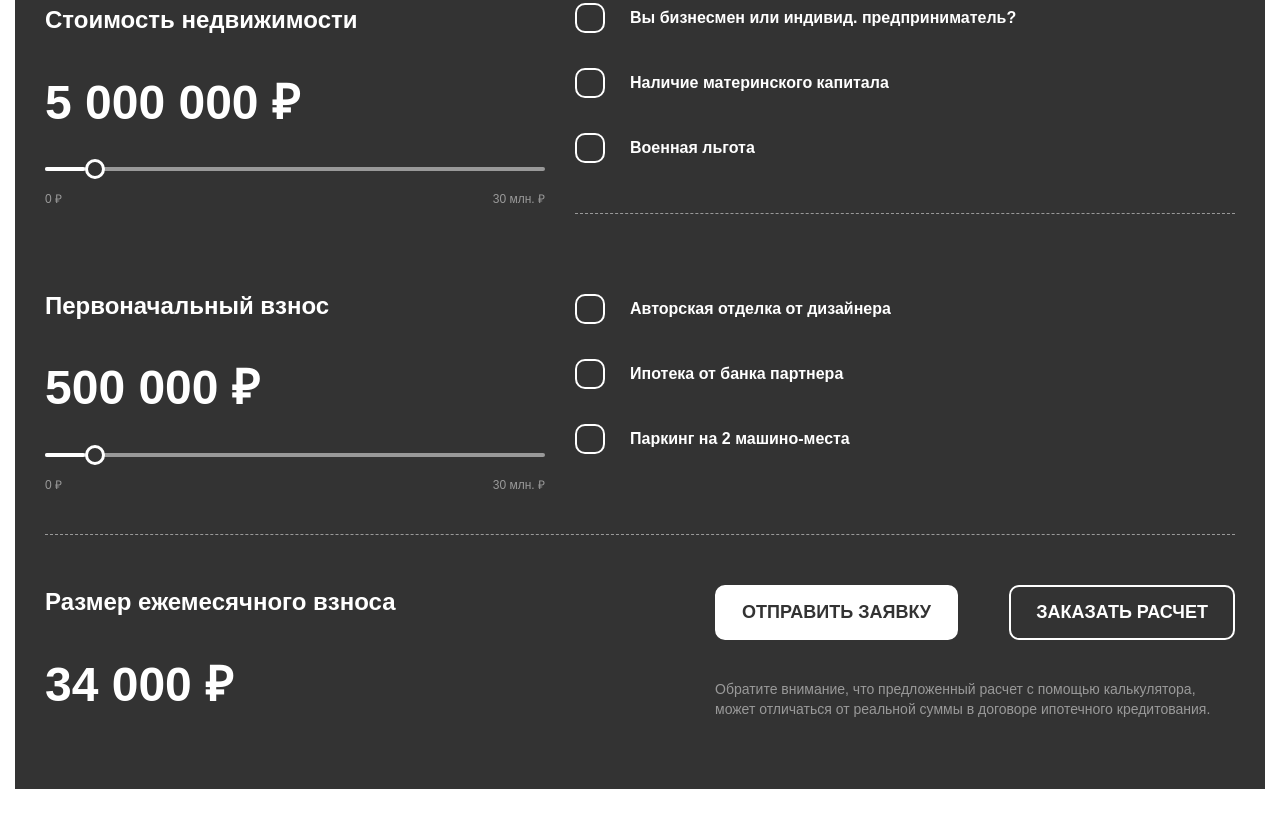
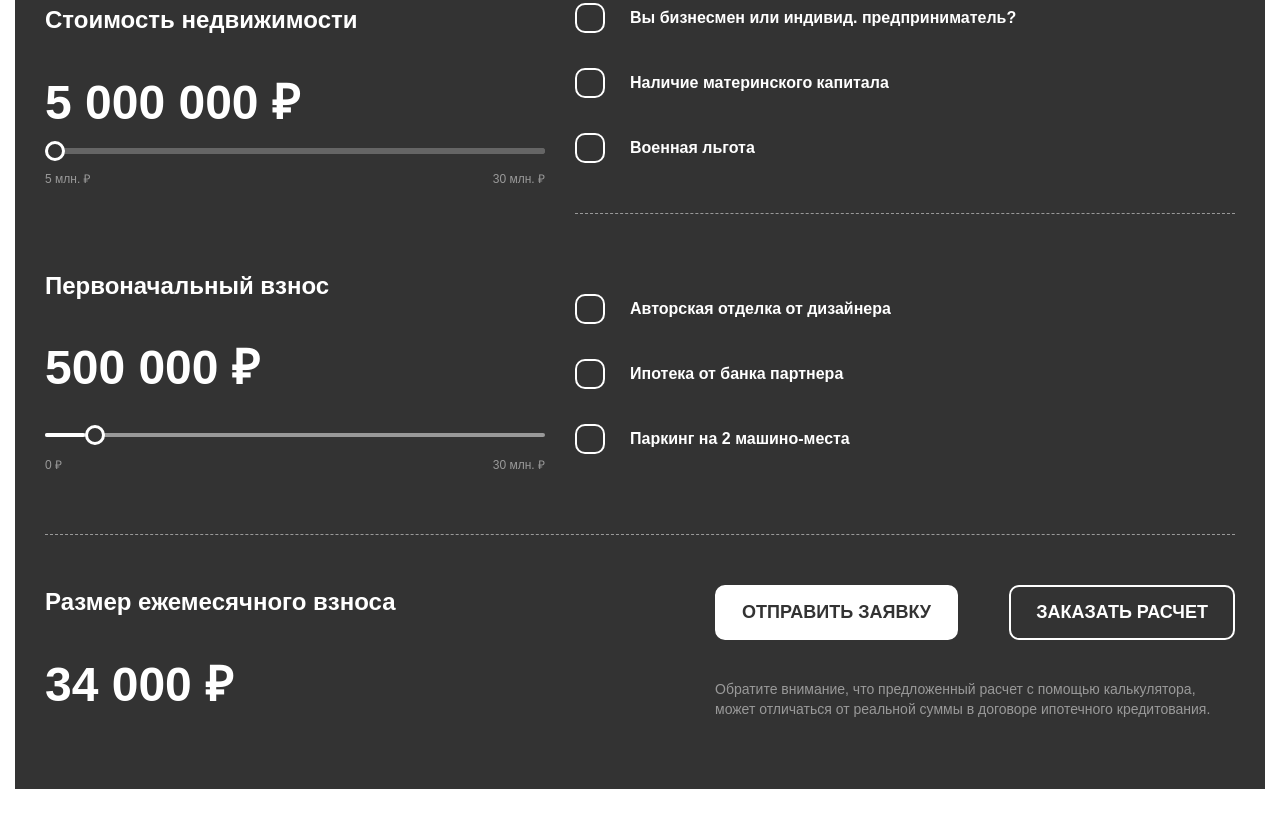
Before and after one commit to fakeryrelay/buildingCompany, a website: page src/index.html in a window 1280 px wide. Shown: the part 3830-4658 px from the top of the page. Drawn offline with nearby package versions, Linux system fonts and the light colour scheme; files that its build step writes are made by us from their sources.

Commit message:
Update styles

```diff
--- a/src/assets/js/app.js
+++ b/src/assets/js/app.js
@@ -1 +1,23 @@
-console.log('file 1');
+(function() {
+	let slider = document.querySelector('.range')
+	let sliderActiveDOMElement = document.querySelector('.range__active')
+	let output = document.querySelector('.calc-num')
+	output.innerHTML = '5 000 000' // Display the default slider value
+
+	// Update the current slider value (each time you drag the slider handle)
+	slider.oninput = function() {
+	let sliderValue = this.value
+	let percentage = (sliderValue * (100 / (this.max - this.min))).toFixed(2)
+
+	console.log(percentage)
+	if (percentage < 50) {
+		let bigger = parseFloat(percentage) + 1
+		sliderActiveDOMElement.style.width = bigger + '%'
+		console.log(bigger + '%')
+	} else {
+		sliderActiveDOMElement.style.width = percentage + '%'
+	}
+	// sliderActiveDOMElement.style.width = percentage + '%'
+	output.innerHTML = (5000000 + (100000 * sliderValue)).toLocaleString('ru-RU')
+}
+}())
--- a/src/assets/scss/blocks/calc.scss
+++ b/src/assets/scss/blocks/calc.scss
@@ -133,6 +133,7 @@
 }
 
 .calc__line-footer {
+	margin-top: 1rem;
 	display: flex;
 	justify-content: space-between;
 
--- /dev/null
+++ b/src/assets/scss/blocks/range.scss
@@ -0,0 +1,65 @@
+.range__content {
+	height: 24px;
+	position: relative;
+}
+
+.range {
+	width: calc(100%);
+	-webkit-appearance: none;
+	-moz-appearance: none;
+	appearance: none;
+	outline: none;
+	height: 6px;
+	border-radius: 5px;
+	position: relative;
+	background-color: rgba(255, 255, 255, 0.5)
+}
+
+input[type="range" i] {
+	margin: 0;
+}
+
+.range__active {
+	display: block;
+	width: 0%;
+	height: 6px;
+
+	border-radius: 5px;
+	background-color: #fff;
+
+	position: absolute;
+	left: 0;
+	top: 50%;
+	z-index: 10;
+	pointer-events: none;
+}
+
+.range::-webkit-slider-runnable-track {
+	height: 6px;
+	background-color: rgba(51, 51, 51, 0.5);
+	border-radius: 5px;
+}
+
+.range::-webkit-slider-thumb {
+	background: #333;
+	cursor: pointer;
+	width:20px;
+	height: 20px;
+
+	border: 3px solid #fff;
+	border-radius: 50%;
+	-webkit-appearance: none;
+	margin-top: -7px;
+
+	position: relative;
+	z-index: 100;
+}
+
+.range::-webkit-slider-thumb:hover {
+	background-color: #333;
+}
+
+.range::-moz-range-track {
+	height: 7px;
+	background-color: blue;
+}
--- a/src/assets/scss/style.scss
+++ b/src/assets/scss/style.scss
@@ -51,6 +51,7 @@ body {
 @import "blocks/products";
 @import "blocks/partners";
 @import "blocks/calc";
+@import "blocks/range";
 @import "blocks/plan";
 @import "blocks/news";
 @import "blocks/footer";
--- a/src/index.html
+++ b/src/index.html
@@ -302,13 +302,14 @@ title: Строительная компания
 				<div class="calc__item  calc__item--slider">
 					<div class="calc__slider">
 						<div class="calc__slider-title">Стоимость недвижимости</div>
-						<div class="calc__slider-num">5 000 000 ₽</div>
-						<div class="calc__line">
-							<div class="calc__line-item"></div>
-							<div class="calc__line-footer">
-								<div class="calc__line-num">0 ₽</div>
-								<div class="calc__line-num">30 млн. ₽</div>
-							</div>
+						<div class="calc__slider-num"><span class="calc-num">5 000 000</span> ₽</div>
+						<div class="range__content">
+							<input class="range" type="range" min="0" max="250" step="1" value="0">
+							<div class="range__active"></div>
+						</div>
+						<div class="calc__line-footer">
+							<div class="calc__line-num">5 млн. ₽</div>
+							<div class="calc__line-num">30 млн. ₽</div>
 						</div>
 					</div>
 
```
